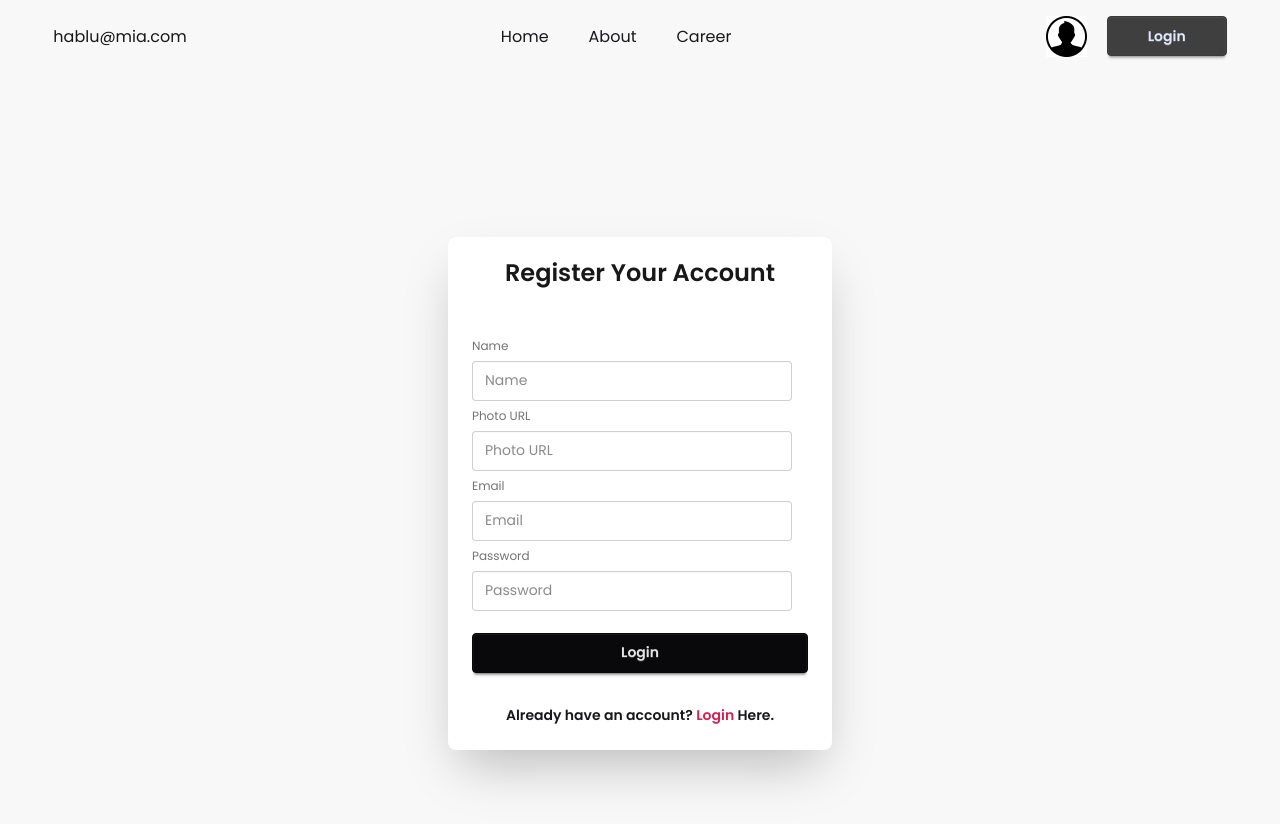
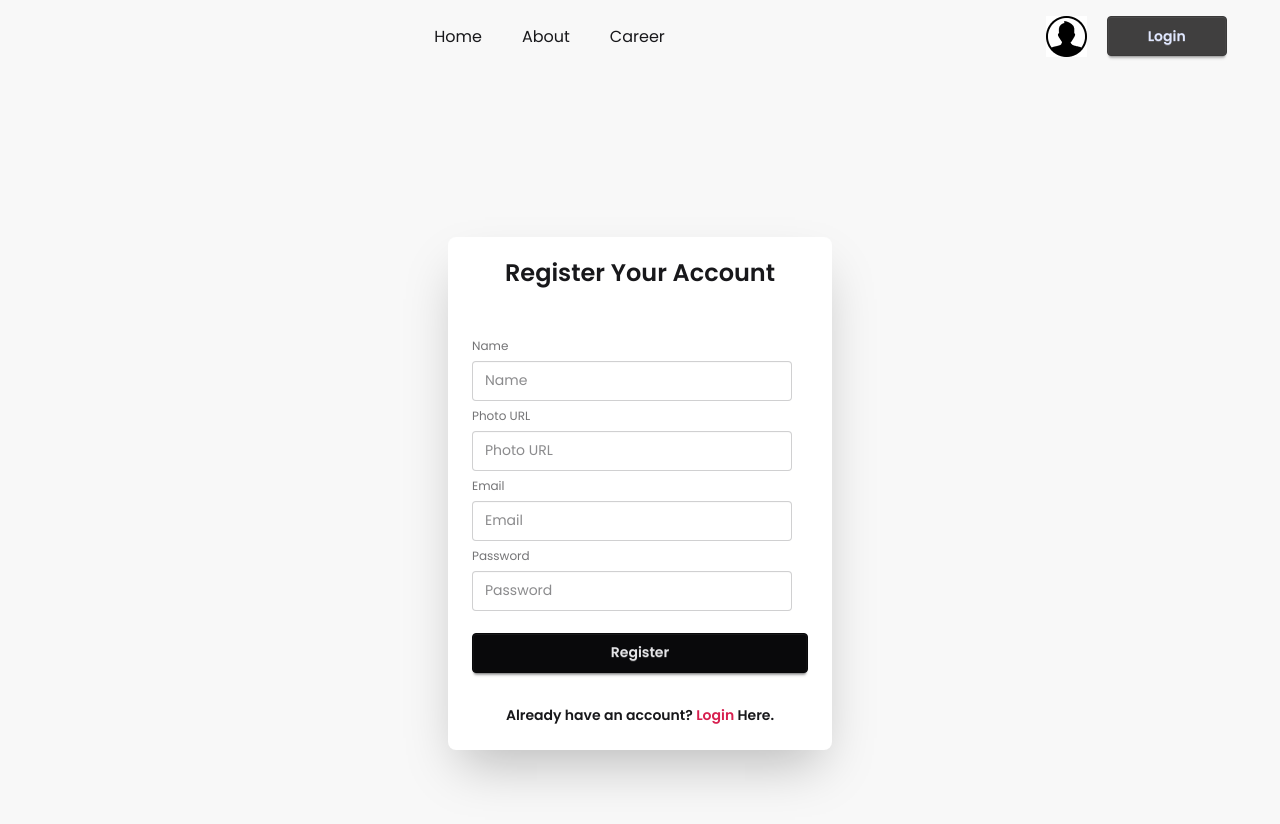
Before and after one commit to ahnafabid10/dragon-news, a React (Vite) app: page /auth/register in a window 1280 px wide. Shown: the top 824 px of the page. Built offline with nearby package versions, Linux system fonts and the light colour scheme; no server answers.

Commit message:
useeffect, unscibscribe, register, handle register

```diff
--- a/src/Login/Register.jsx
+++ b/src/Login/Register.jsx
@@ -1,29 +1,50 @@
-import React from 'react';
+import React, { use } from 'react';
 import { Link } from 'react-router';
+import { AuthContext } from '../Provider/AuthProvider';
 
 const Register = () => {
+    const {createUser, setUser} = use(AuthContext)
+    const handleRegister = (e) =>{
+        e.preventDefault()
+        console.log(e.target)
+        const form = e.target;
+        const name =form.name.value
+        const photo =form.photo.value
+        const email =form.email.value
+        const password =form.password.value
+        console.log(name, photo, email, password)
+        createUser(email, password)
+        .then(result =>{
+            console.log(result.user)
+            setUser(result.user)
+        })
+        .catch((error) => {
+        console.log(error)
+  });
+
+    }
     return (
         <div className='flex justify-center min-h-screen items-center'>
             <div className="card bg-base-100 w-full max-w-sm shrink-0 shadow-2xl">
                 <h2 className='font-semibold text-2xl text-center py-5'>Register Your Account</h2>
-      <div className="card-body">
+      <form onSubmit={handleRegister} className="card-body">
         <fieldset className="fieldset">
             {/* name */}
             <label className="label">Name</label>
-          <input type="text" className="input" placeholder="Name" />
+          <input name='name' type="text" className="input" placeholder="Name" />
             {/* photo URL */}
             <label className="label">Photo URL</label>
-          <input type="text" className="input" placeholder="Photo URL" />
+          <input name='photo' type="text" className="input" placeholder="Photo URL" />
             {/* email */}
           <label className="label">Email</label>
-          <input type="email" className="input" placeholder="Email" />
+          <input name='email' type="email" className="input" placeholder="Email" />
           {/* password */}
           <label className="label">Password</label>
-          <input type="password" className="input" placeholder="Password" />
-          <button className="btn btn-neutral mt-4">Login</button>
+          <input name='password' type="password" className="input" placeholder="Password" />
+          <button type='submit' className="btn btn-neutral mt-4">Register</button>
         </fieldset>
         <h2 className='font-semibold text-center pt-5'>Already have an account? <Link className='text-secondary' to="/auth/login">Login</Link> Here.</h2>
-      </div>
+      </form>
     </div>
         </div>
     );
--- a/src/Provider/AuthProvider.jsx
+++ b/src/Provider/AuthProvider.jsx
@@ -1,16 +1,33 @@
-import React, { createContext, useState } from 'react';
+import React, { createContext, useEffect, useState } from 'react';
+import { getAuth, onAuthStateChanged} from "firebase/auth";
+import app from '../firebase/Firebase.config'
+import { createUserWithEmailAndPassword } from 'firebase/auth';
 
 export const AuthContext = createContext()
+export const auth = getAuth(app)
 
 const AuthProvider = ({children}) => {
-    const [user, setUser] = useState({
-        name: 'hablu mia',
-        email: 'hablu@mia.com'
-    });
+    const [user, setUser] = useState(null);
+
+    const createUser = (email,password) =>{
+
+        return createUserWithEmailAndPassword(auth, email, password)
+    }
+
+    useEffect (() =>{
+        const unsubscribe = onAuthStateChanged(auth, (currentUser) =>{
+            setUser(currentUser)
+        });
+        return ()=>{
+            unsubscribe()
+        }
+    }, [])
 
     const authData = {
         user,
         setUser,
+        createUser
+
     }
 
     return <AuthContext value={authData}>
```
